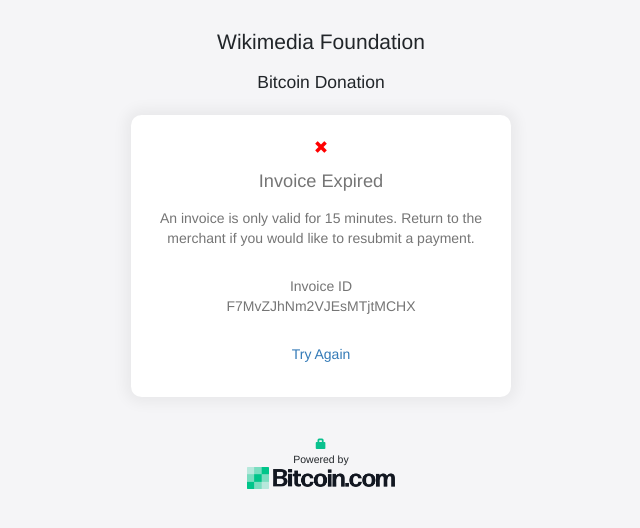
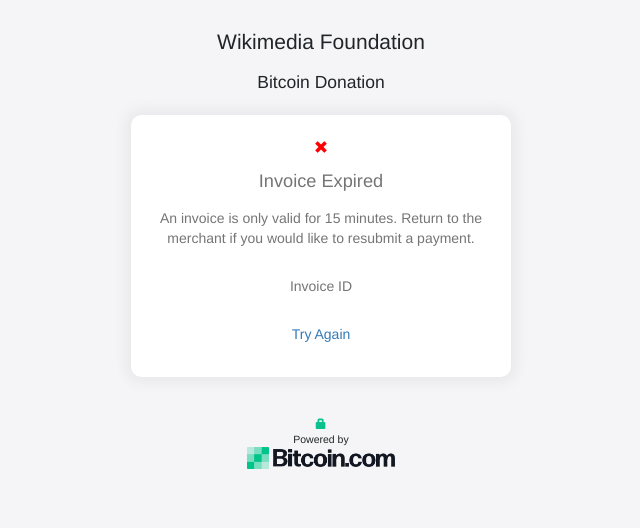
Before and after one commit to Bitcoin-com/bip70-merchant-services, a React app: page / in a window 1280 px wide. Shown: the top 528 px of the page, without its empty margins (319-959 px from the left). Built offline with nearby package versions, Linux system fonts and the light colour scheme.

Commit message:
Break markup in to components

```diff
--- a/src/components/BIP70.tsx
+++ b/src/components/BIP70.tsx
@@ -1,4 +1,9 @@
 import * as React from "react"
+import { Expired } from "./Expired"
+import { Paid } from "./Paid"
+import { Open } from "./Open"
+import { NeedHelp } from "./NeedHelp"
+import { BadgerButton } from "./BadgerButton"
 
 export interface BIP70Props {
   compiler: string
@@ -43,67 +48,19 @@
 
   render() {
     let needHelp, open, expired, paid, badgerButton
-    if (this.state.status === "paid" || this.state.status === "open") {
-      needHelp = (
-        <p>
-          <a
-            className="brandGreen"
-            href="https://developer.bitcoin.com"
-            target="_blank"
-          >
-            Need Help?
-          </a>
-        </p>
-      )
+    if (this.state.status === "open") {
+      // open
+      needHelp = <NeedHelp />
 
-      open = (
-        <div id="open">
-          <div className="row">
-            <div className="col-md-3">
-              <span className="brandGreen glyphicon glyphicon-copy" />
-            </div>
-            <div className="col-md-6">0.003133 BCH</div>
-            <div className="col-md-3">
-              <span className="brandGreen glyphicon glyphicon-off" />
-            </div>
-          </div>
-          <p>QR CODE</p>
-        </div>
-      )
+      open = <Open />
 
-      badgerButton = (
-        <div>
-          <button>Badger Button</button>
-        </div>
-      )
+      badgerButton = <BadgerButton />
     } else if (this.state.status === "paid") {
-      paid = (
-        <div id="paid">
-          <p>PAID</p>
-        </div>
-      )
+      // paid
+      paid = <Paid />
     } else if (this.state.status === "expired") {
-      expired = (
-        <div id="expired">
-          <p>
-            <span className="glyphicon glyphicon-remove" />
-          </p>
-          <p className="cardTitle">Invoice Expired</p>
-          <p className="cardText">
-            An invoice is only valid for 15 minutes. Return to the merchant if
-            you would like to resubmit a payment.
-          </p>
-          <p id="invoiceIdLabel">Invoice ID</p>
-          <p id="invoiceId" className="cardText">
-            {this.state.paymentId}
-          </p>
-          <p>
-            <a href="https://developer.bitcoin.com" target="_blank">
-              Try Again
-            </a>
-          </p>
-        </div>
-      )
+      // expired
+      expired = <Expired />
     }
 
     return (
--- /dev/null
+++ b/src/components/BadgerButton.less
@@ -0,0 +1,2 @@
+#badgerButton {
+}
--- /dev/null
+++ b/src/components/BadgerButton.tsx
@@ -0,0 +1,19 @@
+import * as React from "react"
+
+export interface BadgerButtonProps {}
+
+export class BadgerButton extends React.Component<BadgerButtonProps, any> {
+  // this constructor is necessary to make the props work
+  constructor(props: BadgerButtonProps, context: any) {
+    super(props, context)
+    this.state = {}
+  }
+
+  render() {
+    return (
+      <div id="badgerButton">
+        <button>Badger Button</button>
+      </div>
+    )
+  }
+}
--- /dev/null
+++ b/src/components/Expired.less
@@ -0,0 +1,2 @@
+#expired {
+}
--- /dev/null
+++ b/src/components/Expired.tsx
@@ -0,0 +1,35 @@
+import * as React from "react"
+
+export interface ExpiredProps {}
+
+export class Expired extends React.Component<ExpiredProps, any> {
+  // this constructor is necessary to make the props work
+  constructor(props: ExpiredProps, context: any) {
+    super(props, context)
+    this.state = {}
+  }
+
+  render() {
+    return (
+      <div id="expired">
+        <p>
+          <span className="glyphicon glyphicon-remove" />
+        </p>
+        <p className="cardTitle">Invoice Expired</p>
+        <p className="cardText">
+          An invoice is only valid for 15 minutes. Return to the merchant if you
+          would like to resubmit a payment.
+        </p>
+        <p id="invoiceIdLabel">Invoice ID</p>
+        <p id="invoiceId" className="cardText">
+          {this.state.paymentId}
+        </p>
+        <p>
+          <a href="https://developer.bitcoin.com" target="_blank">
+            Try Again
+          </a>
+        </p>
+      </div>
+    )
+  }
+}
--- /dev/null
+++ b/src/components/NeedHelp.less
@@ -0,0 +1,2 @@
+#needHelp {
+}
--- /dev/null
+++ b/src/components/NeedHelp.tsx
@@ -0,0 +1,25 @@
+import * as React from "react"
+
+export interface NeedHelpProps {}
+
+export class NeedHelp extends React.Component<NeedHelpProps, any> {
+  // this constructor is necessary to make the props work
+  constructor(props: NeedHelpProps, context: any) {
+    super(props, context)
+    this.state = {}
+  }
+
+  render() {
+    return (
+      <p id="needHelp">
+        <a
+          className="brandGreen"
+          href="https://developer.bitcoin.com"
+          target="_blank"
+        >
+          Need Help?
+        </a>
+      </p>
+    )
+  }
+}
--- /dev/null
+++ b/src/components/Open.less
@@ -0,0 +1,2 @@
+#paid {
+}
--- /dev/null
+++ b/src/components/Open.tsx
@@ -0,0 +1,28 @@
+import * as React from "react"
+
+export interface OpenProps {}
+
+export class Open extends React.Component<OpenProps, any> {
+  // this constructor is necessary to make the props work
+  constructor(props: OpenProps, context: any) {
+    super(props, context)
+    this.state = {}
+  }
+
+  render() {
+    return (
+      <div id="open">
+        <div className="row">
+          <div className="col-md-3">
+            <span className="brandGreen glyphicon glyphicon-copy" />
+          </div>
+          <div className="col-md-6">0.003133 BCH</div>
+          <div className="col-md-3">
+            <span className="brandGreen glyphicon glyphicon-off" />
+          </div>
+        </div>
+        <p>QR CODE</p>
+      </div>
+    )
+  }
+}
--- /dev/null
+++ b/src/components/Paid.less
@@ -0,0 +1,2 @@
+#paid {
+}
--- /dev/null
+++ b/src/components/Paid.tsx
@@ -0,0 +1,19 @@
+import * as React from "react"
+
+export interface PaidProps {}
+
+export class Paid extends React.Component<PaidProps, any> {
+  // this constructor is necessary to make the props work
+  constructor(props: PaidProps, context: any) {
+    super(props, context)
+    this.state = {}
+  }
+
+  render() {
+    return (
+      <div id="paid">
+        <p>PAID</p>
+      </div>
+    )
+  }
+}
--- a/src/index.less
+++ b/src/index.less
@@ -1,5 +1,10 @@
 @import "~bootstrap/less/bootstrap";
 @import "components/BIP70";
+@import "components/Expired";
+@import "components/Paid";
+@import "components/Open";
+@import "components/NeedHelp";
+@import "components/BadgerButton";
 body {
   background: #f5f5f7;
   text-align: center;
```
